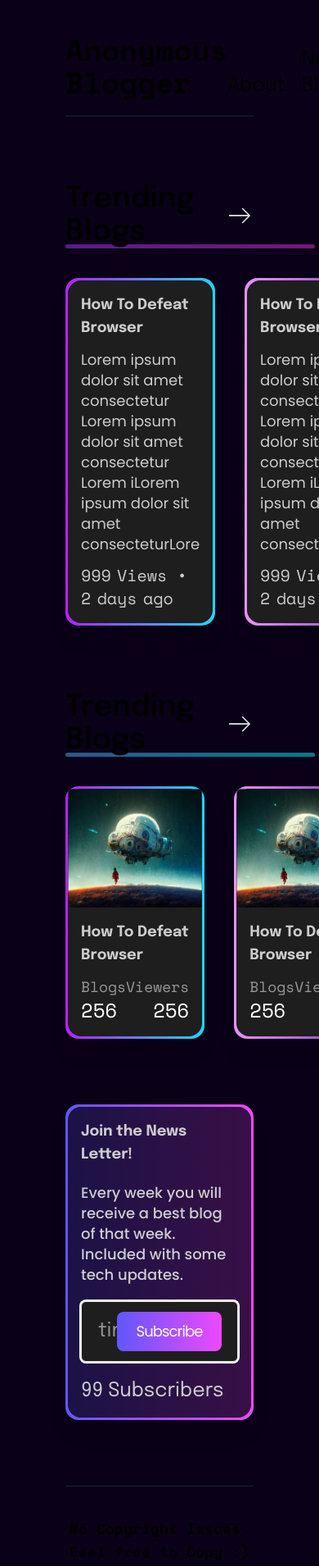
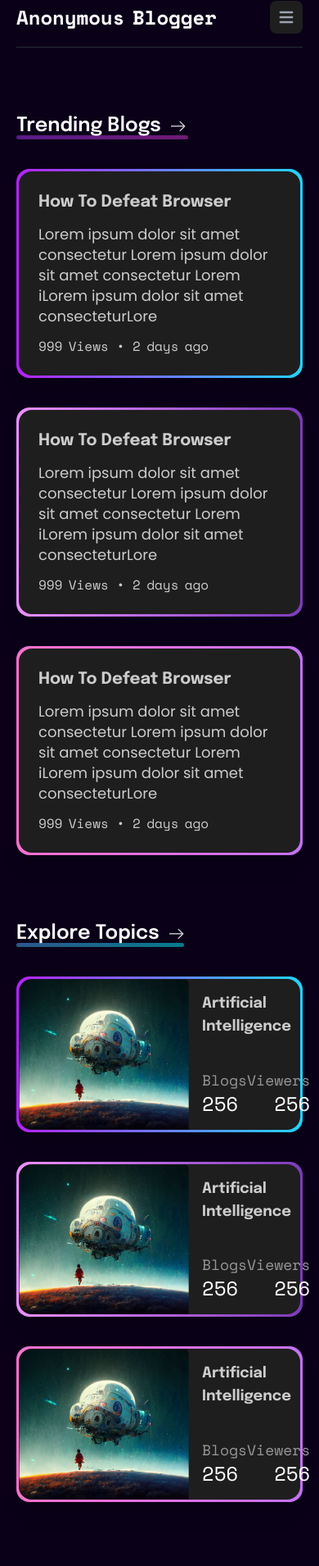
Before and after one commit to mohamedmarzuq5/anonymous-blogger, a Next.js app: page / in a window 390 px wide. Shown: the part 39-1949 px from the top of the page at 82% size. Built offline with nearby package versions, Linux system fonts and the light colour scheme.

Commit message:
design: responsive, non-interactive home page

```diff
--- a/pages/index.js
+++ b/pages/index.js
@@ -1,6 +1,8 @@
 import Image from "next/image";
 import Link from "next/link";
 import { Poppins, Epilogue, Space_Mono } from 'next/font/google'
+import { useState } from "react";
+import { space } from "postcss/lib/list";
 
 const poppins = Poppins({
   subsets: ['latin'],
@@ -21,76 +23,73 @@ const space_mono = Space_Mono({
 })
 
 export default function Home() {
+  const [isOpen, setIsOpen] = useState(false);
   return (
     <main
-      className={`${epilogue.variable} font-serif flex min-h-screen flex-col items-center justify-between px-20 pt-20 gap-20 overflow-x-hidden`}
+      className={`${epilogue.variable} font-serif flex min-h-screen flex-col items-center justify-between px-5 lg:px-10 xl:px-20 pt-10 xl:pt-20 gap-20 overflow-x-hidden text-[#FFFFFF]`}
     >
       <div className="max-w-6xl w-full">
-        <header className="flex justify-between pb-5">
-          <h1 className={`${space_mono.variable} font-mono font-bold text-4xl`}>
-            Anonymous<span className="text-base"> </span>Blogger
-          </h1>
 
-          <nav className="flex font-normal">
-            <ul className="flex items-end space-x-5 text-2xl">
-              <Link href="/about">
-                <li key="about">About</li>
-              </Link>
-              <Link href="/new-blog">
-                <li key="new-blog" className="flex gap-x-1">
-                  New Blog{" "}
+        <nav class="">
+          <div class="max-w-screen-xl flex flex-wrap items-center justify-between mx-auto">
+            <a href="#" class="flex items-center">
+              <span class={`${space_mono.variable} lg:text-4xl md:text-2xl font-mono self-center text-2xl font-semibold whitespace-nowrap`}>Anonymous<span className="text-base"> </span>Blogger</span>
+            </a>
+            <button data-collapse-toggle="navbar-default" type="button" class="inline-flex items-center p-2 ml-3 text-sm rounded-lg md:hidden bg-[#1E1E1E] focus:outline-none focus:ring-2 text-gray-400 hover:bg-gray-700 focus:ring-[#A652C8]" aria-controls="navbar-default" aria-expanded="false" onClick={() => { setIsOpen(!isOpen) }}>
+              <span class="sr-only">Open main menu</span>
+              <svg class="w-6 h-6" aria-hidden="true" fill="currentColor" viewBox="0 0 20 20" xmlns="http://www.w3.org/2000/svg"><path fill-rule="evenodd" d="M3 5a1 1 0 011-1h12a1 1 0 110 2H4a1 1 0 01-1-1zM3 10a1 1 0 011-1h12a1 1 0 110 2H4a1 1 0 01-1-1zM3 15a1 1 0 011-1h12a1 1 0 110 2H4a1 1 0 01-1-1z" clip-rule="evenodd"></path></svg>
+            </button>
+            <div className={`${!isOpen && 'hidden'} w-full md:block md:w-auto`} id="navbar-default">
+              <ul class="font-normal lg:text-2xl justify-end flex flex-col p-4 md:p-0 mt-4 rounded-lg md:flex-row md:space-x-5 md:mt-0 md:border-0 md:bg-transparent bg-[#1E1E1E] border-[#A652C8] border-2">
+                <li>
+                  <a href="#" class="block py-2 pl-3 pr-4 md:border-0 md:p-0 text-white md:hover:text-blue-500 hover:bg-zinc-900 hover:text-white md:hover:bg-transparent" aria-current="page">About</a>
+                </li>
+                <li>
+                  <a href="#" class="flex gap-x-1 py-2 pl-3 pr-4 rounded md:border-0 md:p-0 text-white md:hover:text-blue-500 hover:bg-zinc-900 hover:text-white md:hover:bg-transparent">New Blog{" "}
                     <Image
+                      className="lg:w-[25px]"
                       src="/plus-square.svg"
-                    width="25"
-                    height="25"
+                      width="20"
+                      height="20"
                       alt="square-icon"
                     />
+                  </a>
                 </li>
-              </Link>
-              <Link href="/search">
-                <li key="search" className="flex gap-x-1">
-                  Search{" "}
+                <li>
+                  <a href="#" class="py-2 pl-3 pr-4 text-gray-900 rounded md:border-0 md:p-0 text-white md:hover:text-blue-500 hover:bg-zinc-900 hover:text-white md:hover:bg-transparent flex gap-x-1">Search{" "}
                     <Image
+                      className="lg:w-[25px]"
                       src="/search-icon.svg"
-                    width="25"
-                    height="25"
+                      width="20"
+                      height="20"
                       alt="search-icon"
                     />
+                  </a>
                 </li>
-              </Link>
               </ul>
+            </div>
+            <hr className={`border-t-[0.83px] border-solid border-[#252C39] w-full border-r-[0.83px] mt-4 ${isOpen && 'hidden'}`} />
+          </div>
         </nav>
-        </header>
-        <svg
-          className="w-full"
-          height="2"
-          fill="none"
-          xmlns="http://www.w3.org/2000/svg"
-        >
-          <rect
-            y="0.182129"
-            className="w-full"
-            height="0.825671"
-            rx="0.412835"
-            fill="#252C39"
-          />
-        </svg>
+
       </div>
 
+
+
       <div className="max-w-6xl w-full">
-        <h2 className="font-semibold text-4xl flex gap-3 z-10">
+        <h2 className="font-semibold lg:text-3xl xl:text-4xl text-2xl flex gap-3 z-10">
           Trending Blogs
-          <img src="/arrow-right.svg"></img>
+          <img className="w-[20px] lg:w-[30px]" src="/arrow-right.svg"></img>
         </h2>
-        <div className="w-[305px] -mt-[5px] z-0 h-[5px] bg-gradient-to-r from-purple-900 to-fuchsia-900 rounded-2xl mb-9"></div>
+        <hr className="xl:w-[305px] lg:w-[260px] w-[210px] -mt-[5px] z-0 h-[5px] bg-gradient-to-r from-purple-900 to-fuchsia-900 rounded-2xl mb-9 border-t-0" />
 
-        <div className="flex gap-9 justify-between">
+        <div className="flex gap-9 lg:gap-5 xl:gap-9 justify-between lg:flex-row flex-col">
           <div className="rounded-2xl bg-gradient-to-r from-[#B721FF] to-[#21D4FD] p-[3px] shadow-xl">
-            <a className="flex rounded-2xl text-[#CCCCCC] bg-[#1E1E1E] p-4 sm:p-6 lg:p-7" href="">
+            <a className="flex rounded-2xl text-[#CCCCCC] bg-[#1E1E1E] p-6 sm:p-6 lg:p-7" href="">
               <div className="flex flex-col justify-between gap-3">
-                <h3 className="text-lg font-bold sm:text-2xl">
+                <h2 className="text-xl font-bold xl:text-2xl">
                   How To Defeat Browser
-                </h3>
+                </h2>
 
                 <p className={`${poppins.variable} font-sans text-lg/[25px] font-normal`}>
                   Lorem ipsum dolor sit amet consectetur Lorem
@@ -98,18 +97,18 @@ export default function Home() {
                   iLorem ipsum dolor sit amet consecteturLore
                 </p>
 
-                <p className={`${space_mono.variable} font-mono text-xl font-normal tracking-normal`}>
+                <p className={`${space_mono.variable} font-mono lg:text-lg  xl:text-xl font-normal tracking-normal`}>
                   999<span className="text-xs"> </span>Views • 2<span className="text-xs"> </span>days<span className="text-xs"> </span>ago
                 </p>
               </div>
             </a>
           </div>
           <div className="rounded-2xl bg-gradient-to-r from-[#EB90FF] to-[#9a49e1cc] p-[3px] shadow-xl">
-            <a className="flex rounded-2xl text-[#CCCCCC] bg-[#1E1E1E] p-4 sm:p-6 lg:p-7" href="">
+            <a className="flex rounded-2xl text-[#CCCCCC] bg-[#1E1E1E] p-6 sm:p-6 lg:p-7" href="">
               <div className="flex flex-col justify-between gap-3">
-                <h3 className="text-lg font-bold sm:text-2xl">
+                <h2 className="text-xl font-bold xl:text-2xl">
                   How To Defeat Browser
-                </h3>
+                </h2>
 
                 <p className={`${poppins.variable} font-sans text-lg/[25px] font-normal`}>
                   Lorem ipsum dolor sit amet consectetur Lorem
@@ -117,18 +116,18 @@ export default function Home() {
                   iLorem ipsum dolor sit amet consecteturLore
                 </p>
 
-                <p className={`${space_mono.variable} font-mono text-xl font-normal tracking-normal`}>
+                <p className={`${space_mono.variable} font-mono lg:text-lg  xl:text-xl font-normal tracking-normal`}>
                   999<span className="text-xs"> </span>Views • 2<span className="text-xs"> </span>days<span className="text-xs"> </span>ago
                 </p>
               </div>
             </a>
           </div>
           <div className="rounded-2xl bg-gradient-to-r from-[#FA71CD] to-[#C471F5] p-[3px] shadow-xl">
-            <a className="flex rounded-2xl text-[#CCCCCC] bg-[#1E1E1E] p-4 sm:p-6 lg:p-7" href="">
+            <a className="flex rounded-2xl text-[#CCCCCC] bg-[#1E1E1E] p-6 sm:p-6 lg:p-7" href="">
               <div className="flex flex-col justify-between gap-3">
-                <h3 className="text-lg font-bold sm:text-2xl">
+                <h2 className="text-xl font-bold xl:text-2xl">
                   How To Defeat Browser
-                </h3>
+                </h2>
 
                 <p className={`${poppins.variable} font-sans text-lg/[25px] font-normal`}>
                   Lorem ipsum dolor sit amet consectetur Lorem
@@ -136,7 +135,7 @@ export default function Home() {
                   iLorem ipsum dolor sit amet consecteturLore
                 </p>
 
-                <p className={`${space_mono.variable} font-mono text-xl font-normal tracking-normal`}>
+                <p className={`${space_mono.variable} font-mono lg:text-lg  xl:text-xl font-normal tracking-normal`}>
                   999<span className="text-xs"> </span>Views • 2<span className="text-xs"> </span>days<span className="text-xs"> </span>ago
                 </p>
               </div>
@@ -146,20 +145,22 @@ export default function Home() {
       </div>
 
       <div className="max-w-6xl w-full">
-        <h2 className="font-semibold text-4xl flex gap-3 z-10">
-          Trending Blogs
-          <img src="/arrow-right.svg"></img>
+        <h2 className="font-semibold lg:text-3xl xl:text-4xl text-2xl flex gap-3 z-10">
+          Explore Topics
+          <img className="w-[20px] xl:w-[30px]" src="/arrow-right.svg"></img>
         </h2>
-        <div className="w-[305px] -mt-[5px] z-0 h-[5px] bg-gradient-to-r from-[#4facfe80] to-[#00f2fe80] rounded-2xl mb-9"></div>
+        <hr className="w-[205px] lg:w-[250px] xl:w-[305px] -mt-[5px] z-0 h-[5px] bg-gradient-to-r from-[#4facfe80] to-[#00f2fe80] rounded-2xl mb-9 border-t-0" />
 
-        <div className="flex gap-9 justify-between">
-          <div className="rounded-2xl bg-gradient-to-r from-[#B721FF] to-[#21D4FD] p-[3px] shadow-xl">
-            <a className="flex flex-col rounded-2xl text-[#CCCCCC] bg-[#1E1E1E]" href="">
-              <Image src="/topic-image.png" width="75" height="75" className="w-full" alt="image" />
+
+        <div className="flex justify-between lg:flex-row flex-col gap-9">
+          <div className="rounded-2xl bg-gradient-to-r from-[#B721FF] to-[#21D4FD] p-[3px] shadow-xl w-full">
+          <a className="flex lg:flex-col justify-between flex-row rounded-2xl text-[#CCCCCC] bg-[#1E1E1E]" href="">
+              <Image src="/topic-image.png" width="150" height="150" className="w-52 lg:w-full aspect-auto lg:rounded-t-2xl lg:rounded-b-none rounded-s-2xl" alt="image" />
               <div className="flex flex-col justify-between gap-3 p-4 sm:p-6 lg:p-7">
                 <h3 className="text-lg font-bold sm:text-2xl">
-                  How To Defeat Browser
+                  Artificial Intelligence
                 </h3>
+
                 <div className={`flex justify-between ${space_mono.variable} font-mono font-normal`}>
                   <div>
                     <p className='text-lg/[25px] text-[#979797]'>Blogs</p>
@@ -175,13 +176,14 @@ export default function Home() {
               </div>
             </a>
           </div>
-          <div className="rounded-2xl bg-gradient-to-r from-[#EB90FF] to-[#9a49e1cc] p-[3px] shadow-xl">
-            <a className="flex flex-col rounded-2xl text-[#CCCCCC] bg-[#1E1E1E]" href="">
-              <Image src="/topic-image.png" width="150" height="150" className="w-full" alt="image" />
+          <div className="rounded-2xl bg-gradient-to-r from-[#EB90FF] to-[#9a49e1cc] p-[3px] shadow-xl w-full">
+          <a className="flex lg:flex-col justify-between flex-row rounded-2xl text-[#CCCCCC] bg-[#1E1E1E]" href="">
+              <Image src="/topic-image.png" width="150" height="150" className="w-52 lg:w-full aspect-auto lg:rounded-t-2xl lg:rounded-b-none rounded-s-2xl" alt="image" />
               <div className="flex flex-col justify-between gap-3 p-4 sm:p-6 lg:p-7">
                 <h3 className="text-lg font-bold sm:text-2xl">
-                  How To Defeat Browser
+                  Artificial Intelligence
                 </h3>
+
                 <div className={`flex justify-between ${space_mono.variable} font-mono font-normal`}>
                   <div>
                     <p className='text-lg/[25px] text-[#979797]'>Blogs</p>
@@ -197,13 +199,14 @@ export default function Home() {
               </div>
             </a>
           </div>
-          <div className="rounded-2xl bg-gradient-to-r from-[#FA71CD] to-[#C471F5] p-[3px] shadow-xl">
-            <a className="flex flex-col rounded-2xl text-[#CCCCCC] bg-[#1E1E1E]" href="">
-              <Image src="/topic-image.png" width="75" height="75" className="w-full" alt="image" />
+          <div className="rounded-2xl bg-gradient-to-r from-[#FA71CD] to-[#C471F5] p-[3px] shadow-xl w-full">
+          <a className="flex lg:flex-col justify-between flex-row rounded-2xl text-[#CCCCCC] bg-[#1E1E1E]" href="">
+              <Image src="/topic-image.png" width="150" height="150" className="w-52 lg:w-full aspect-auto lg:rounded-t-2xl lg:rounded-b-none rounded-s-2xl" alt="image" />
               <div className="flex flex-col justify-between gap-3 p-4 sm:p-6 lg:p-7">
                 <h3 className="text-lg font-bold sm:text-2xl">
-                  How To Defeat Browser
+                  Artificial Intelligence
                 </h3>
+
                 <div className={`flex justify-between ${space_mono.variable} font-mono font-normal`}>
                   <div>
                     <p className='text-lg/[25px] text-[#979797]'>Blogs</p>
@@ -227,12 +230,12 @@ export default function Home() {
           className=" w-full rounded-2xl bg-gradient-to-r from-[#6157FF] to-[#EE49FD] p-[3px] shadow-xl"
         >
           <div className="w-full h-full bg-[#0A0118] rounded-2xl">
-            <div className="flex rounded-2xl text-[#CCCCCC] bg-gradient-to-r from-[#6157ff33] to-[#ee49fd33] p-4 sm:p-6 lg:p-10 lg:px-16 w-full flex-col justify-between gap-5">
-              <h3 className="text-lg font-bold sm:text-2xl">
+            <div className="flex rounded-2xl text-[#CCCCCC] bg-gradient-to-r from-[#6157ff33] to-[#ee49fd33] md:p-12 p-10 w-full flex-col justify-between gap-5">
+              <h3 className="text-lg font-bold sm:text-xl md:text-2xl">
                 Join the News Letter!
               </h3>
 
-              <p className={`${poppins.variable} font-sans text-lg/[25px] font-medium`}>
+              <p className={`${poppins.variable} font-sans sm:text-lg/[25px] text-base font-medium`}>
                 Every week you will receive a best blog of that week. Included with some tech updates.
               </p>
 
@@ -240,14 +243,14 @@ export default function Home() {
                 <label className="relative block">
                   <span className="sr-only">Search</span>
                   <span className="absolute inset-y-0 right-0 flex items-center">
-                    <button type="submit" className={`${poppins.variable} font-sans font-normal text-lg bg-gradient-to-r from-[#6157FF] to-[#EE49FD] rounded-lg w-32 h-12 mr-5 tracking-tighter text-[#FFFFFF]`}>Subscribe</button>
+                    <button type="submit" className={`${poppins.variable} font-sans font-normal md:text-base text-sm lg:text-lg bg-gradient-to-r from-[#6157FF] to-[#EE49FD] md:rounded-lg rounded-md w-20 md:w-28 lg:w-32 h-7 md:h-10 lg:h-12 md:mr-3 mr-2 lg:mr-5 tracking-tighter text-[#FFFFFF]`}>Subscribe</button>
                   </span>
                   <span className="sr-only">Search</span>
-                  <input id="email" placeholder="tim@apple.com" type="email" name="email" className={`placeholder:${poppins.variable} font-sans placeholder:font-normal text-2xl block bg-[#1E1E1E] w-full border rounded-md py-5 px-5 shadow-sm placeholder:text-[#ffffff85] focus:outline-none ring-[#FFFFFF] ring-2`} />
+                  <input id="email" placeholder="tim@apple.com" type="email" name="email" className={`placeholder:${poppins.variable} font-sans placeholder:font-normal md:text-xl lg:text-2xl block bg-[#1E1E1E] w-full border rounded-md p-2 md:p-3 lg:p-5 shadow-sm placeholder:text-[#ffffff85] focus:outline-none ring-[#FFFFFF] ring-2`} />
                 </label>
               </form>
 
-              <p className="text-2xl font-normal tracking-normal">
+              <p className={`${poppins.variable} font-sans lg:text-2xl md:text-xl text-lg font-normal tracking-normal`}>
                 99 Subscribers
               </p>
             </div>
@@ -258,24 +261,11 @@ export default function Home() {
 
       <div className="max-w-6xl w-full flex flex-col gap-9">
 
-        <svg
-          className="w-full"
-          height="2"
-          fill="none"
-          xmlns="http://www.w3.org/2000/svg"
-        >
-          <rect
-            y="0.182129"
-            className="w-full"
-            height="0.825671"
-            rx="0.412835"
-            fill="#252C39"
-          />
-        </svg>
+        <hr className="border-t-[0.83px] border-solid border-[#252C39] w-full border-r-[0.83px]" />
 
         <footer className="pb-9">
-          <p className={`${space_mono.variable} font-mono font-bold text-lg text-center`}>
-            No Copyright Issues. Feel free to Copy :) <br />
+          <p className={`${space_mono.variable} font-mono font-bold md:text-base text-sm text-center`}>
+            No Copyright Issues. Feel free to Copy <span className={`${epilogue.variable} font-serif`}>:-)</span> <br />
             Design and built by Mohamed
           </p>
         </footer>
--- a/styles/globals.css
+++ b/styles/globals.css
@@ -25,19 +25,4 @@ body {
          )
         rgb(var(--background-start-rgb));*/
     background-color: #0a0118;
-
-
 }
-
-/* Change the white to any color */
-input:-webkit-autofill,
-input:-webkit-autofill:hover,
-input:-webkit-autofill:focus,
-input:-webkit-autofill:active{
-    -webkit-box-shadow: 0 0 0 30px #1E1E1E inset !important;
-}
-
-/*Change text in autofill textbox*/
-input:-webkit-autofill{
-    -webkit-text-fill-color: #ffffff85 !important;
-}
```
Lines whose indentation alone changed are shown as unchanged.
